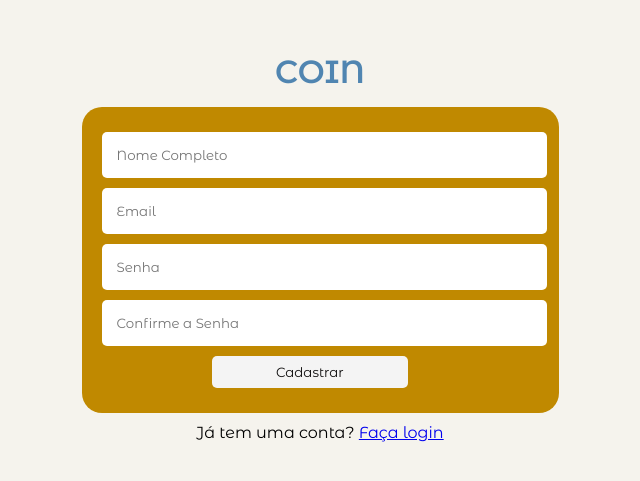
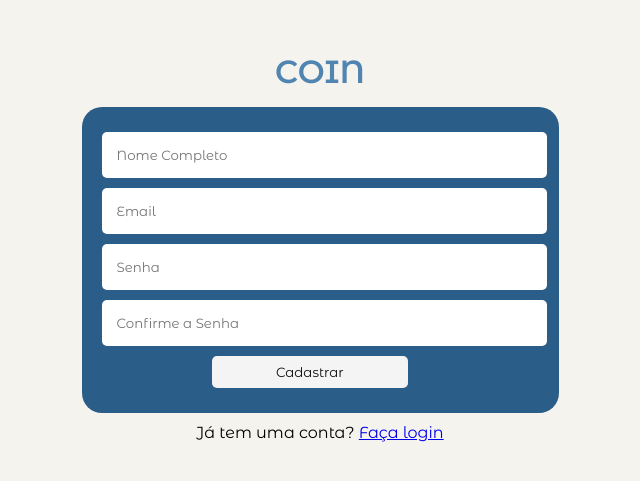
Before and after one commit to TN-Junior/Coin-PA, a React (Vite) app: page /signup in a window 1280 px wide. Shown: the part 153-634 px from the top of the page, without its empty margins (320-960 px from the left). Built offline with nearby package versions, Linux system fonts and the light colour scheme.

Commit message:
Alterando cor do Signup

```diff
--- a/src/components/Signup/signup.css
+++ b/src/components/Signup/signup.css
@@ -21,7 +21,7 @@
   font-size: 2rem;  /* Ajuste para responsividade */
   font-weight: 600;
   text-align: center;
-  color: #C08900;
+  color: #2b5d89;
   margin-bottom: 1rem;
 }
 
@@ -29,7 +29,7 @@
   width: 477px;  /* Definido conforme o layout */
   height: auto;  /* Ajustado para permitir expansão */
   padding: 20px;  /* Ajustado para manter espaçamento interno */
-  background-color: #C08900;
+  background-color: #2b5d89;
   border-radius: 20px 20px 20px 20px;  /* Definido conforme o layout */
   box-sizing: border-box;
   opacity: 1;  /* Ajustado para garantir que a caixa seja visível */
```
